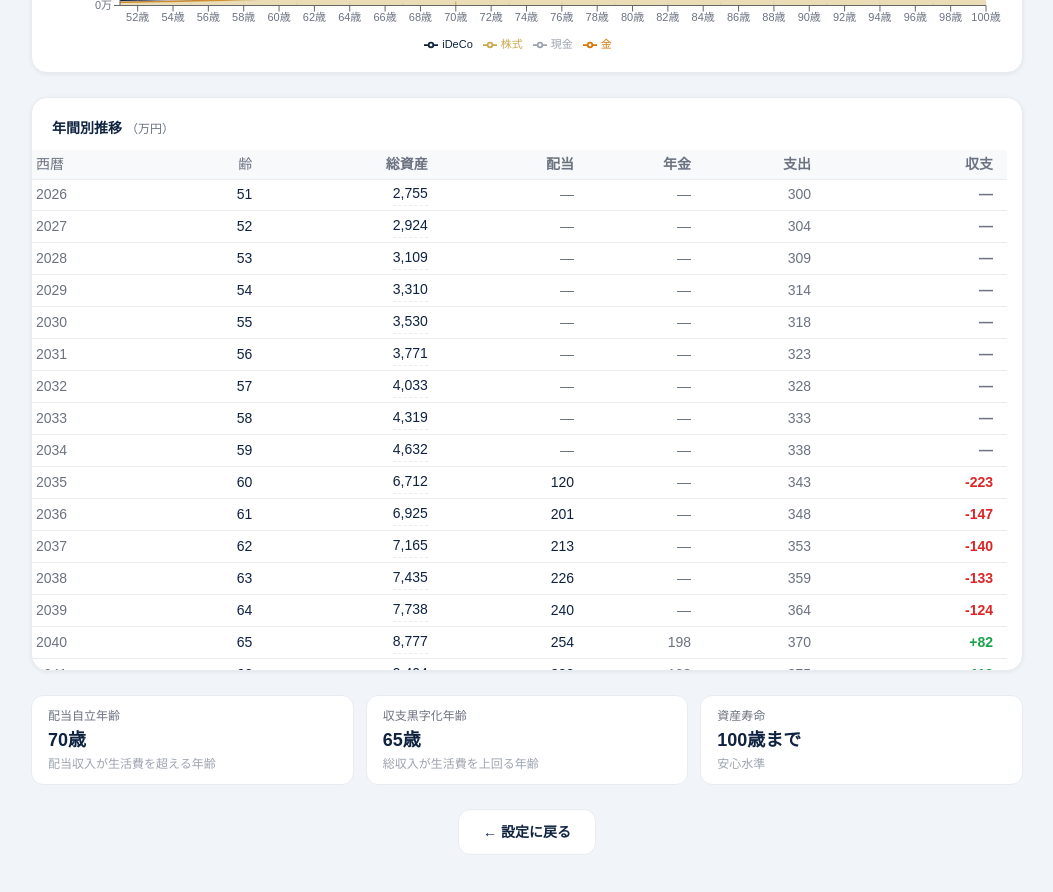
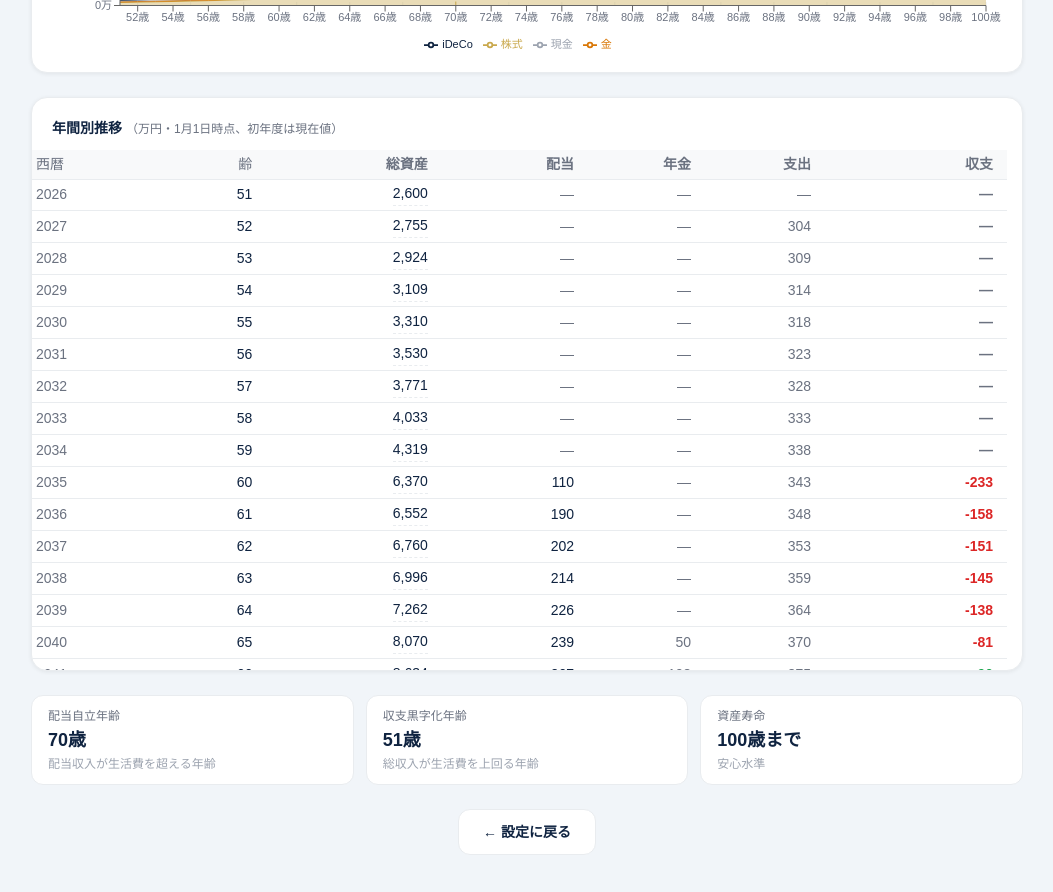
Before and after one commit to toyakaku10-creator/kurasu, a Next.js app: page /kurasu/result in a window 1280 px wide. Shown: the part 1020-1912 px from the top of the page, without its empty margins (113-1166 px from the left). Built offline with nearby package versions, Linux system fonts and the light colour scheme.

Commit message:
fix: 初年度資産を現在値のみ・年金65歳は3ヶ月分に修正

```diff
--- a/app/kurasu/result/ResultClient.tsx
+++ b/app/kurasu/result/ResultClient.tsx
@@ -318,7 +318,7 @@ export default function ResultClient() {
           <div className="rounded-2xl overflow-hidden"
             style={{ background: BG, border: `1px solid ${BORDER}`, boxShadow: '0 1px 4px rgba(0,0,0,.07)' }}>
             <div className="px-5 pt-5 pb-3">
-              <h2 className="text-sm font-bold" style={{ color: NAVY }}>年間別推移<span className="font-normal text-xs ml-1" style={{ color: SUB }}>（万円）</span></h2>
+              <h2 className="text-sm font-bold" style={{ color: NAVY }}>年間別推移<span className="font-normal text-xs ml-1" style={{ color: SUB }}>（万円・1月1日時点、初年度は現在値）</span></h2>
             </div>
             {/* scroll container — both axes, sticky header works inside a single overflow:auto */}
             <div style={{ overflowX: 'auto', overflowY: 'auto', maxHeight: '520px', WebkitOverflowScrolling: 'touch', scrollbarGutter: 'stable' }}>
--- a/app/kurasu/simulation.ts
+++ b/app/kurasu/simulation.ts
@@ -147,6 +147,13 @@ export function simulate(params: Params): YearRow[] {
   for (let age = params.currentAge; age <= 100; age++) {
     const year = params.currentYear + (age - params.currentAge);
 
+    // First year: push raw input values, no calculations
+    if (age === params.currentAge) {
+      const initTotal = params.stockAmount + params.goldAmount + params.cashAmount;
+      rows.push({ age, year, stocks: params.stockAmount, gold: params.goldAmount, cash: params.cashAmount, iDeCoFund: 0, totalAssets: initTotal, dividendIncome: 0, iDeCoIncome: 0, retirementIncome: 0, pensionPublic: 0, pensionBenefit: 0, totalIncome: 0, livingExpense: 0, balance: 0, isFIREYear: false, fireBadge: false, assetAppreciation: 0, dividendReinvest: 0, retirementReinvest: 0, iDeCoReinvest: 0, surplusReinvest: 0, cashDrawdown: 0, stockDrawdown: 0 });
+      continue;
+    }
+
     // Asset growth
     const stocksBefore = stocks;
     const goldBefore = gold;
@@ -207,8 +214,9 @@ export function simulate(params: Params): YearRow[] {
     let pensionPublic = 0;
     let pensionBenefit = 0;
     if (age >= params.pensionStartAge) {
-      const pGross = params.pensionMonthly * 12;
-      const bGross = params.pensionRetirementBenefitMonthly * 12;
+      const pensionRatio = age === params.pensionStartAge ? 3 / 12 : 1;
+      const pGross = params.pensionMonthly * 12 * pensionRatio;
+      const bGross = params.pensionRetirementBenefitMonthly * 12 * pensionRatio;
       const totalGross = pGross + bGross;
       const taxableExcess = Math.max(0, totalGross - 2_200_000);
       const totalTax = taxableExcess * 0.15;
```
